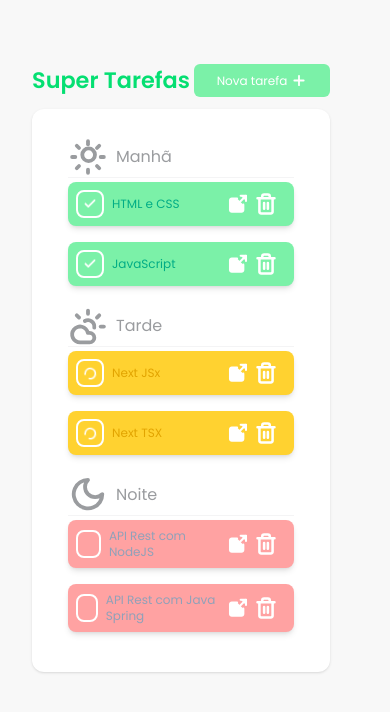
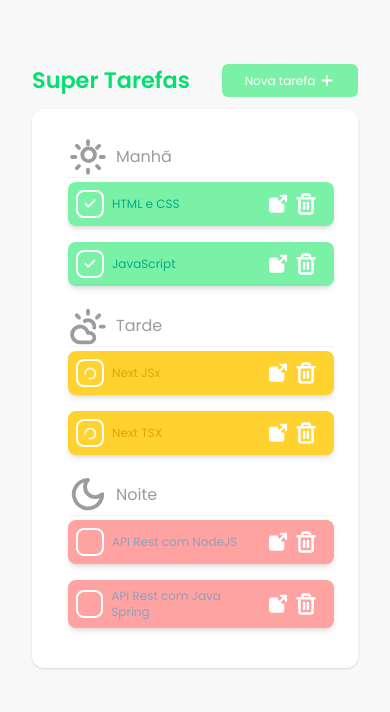
Before and after one commit to srodrigo28/react-super-task, a React (Vite) app: page / in a window 390 px wide. Shown: the top 712 px of the page. Built offline with nearby package versions, Linux system fonts and the light colour scheme.

Commit message:
ajuste layout mobile

```diff
--- a/package.json
+++ b/package.json
@@ -14,6 +14,7 @@
     "prettier": "^3.6.2",
     "react": "^19.2.0",
     "react-dom": "^19.2.0",
+    "sonner": "^2.0.7",
     "tailwindcss": "^4.1.17"
   },
   "devDependencies": {
--- a/src/components/Tasks.jsx
+++ b/src/components/Tasks.jsx
@@ -42,7 +42,7 @@ const Tasks = () => {
 
 
     return (
-        <div className="py-16 px-8 w-full mr-7">
+        <div className="py-16 px-8 w-full md:mr-7">
             <div className="flex w-full justify-between">
                 <div className="flex flex-col w-full justify-between">
                     <span className="text-sm max-[500px]:text-[1.4rem] max-[500px]:text-green-400 font-semibold text-[#00AD85]">
@@ -59,7 +59,7 @@ const Tasks = () => {
                 </div>
             </div>
 
-            <div className="rounded-xl bg-white p-6 shadow-sm mt-3 pr-9">
+            <div className="rounded-xl bg-white p-6 shadow-sm mt-3 md:pr-9">
                     <TasksSeparator title="Manhã" icon={<SunIcon className="w-10 h-10" />} />
                     {mormingTasks.map(task => (
                         <TaskItem  key={task.id} task={task}
```
Also changed, not shown: 2 other files (tests, documents, lock files or other folders).
